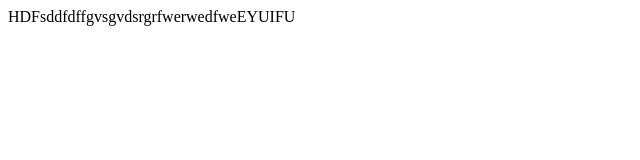
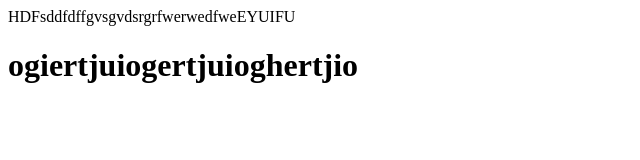
Before and after one commit to anton-orlov55/first-project, a plain HTML site: page index.html in a window 1280 px wide. Shown: the whole page, without its empty margins (0-640 px from the left). Drawn offline with Linux system fonts and the light colour scheme.

Commit message:
имя коммита

```diff
--- a/index.html
+++ b/index.html
@@ -1 +1,4 @@
 <header class="header"> HDFsddfdffgvsgvdsrgrfwerwedfweEYUIFU</header>
+<body>
+  <h1>ogiertjuiogertjuioghertjio</h1>
+</body>
```
